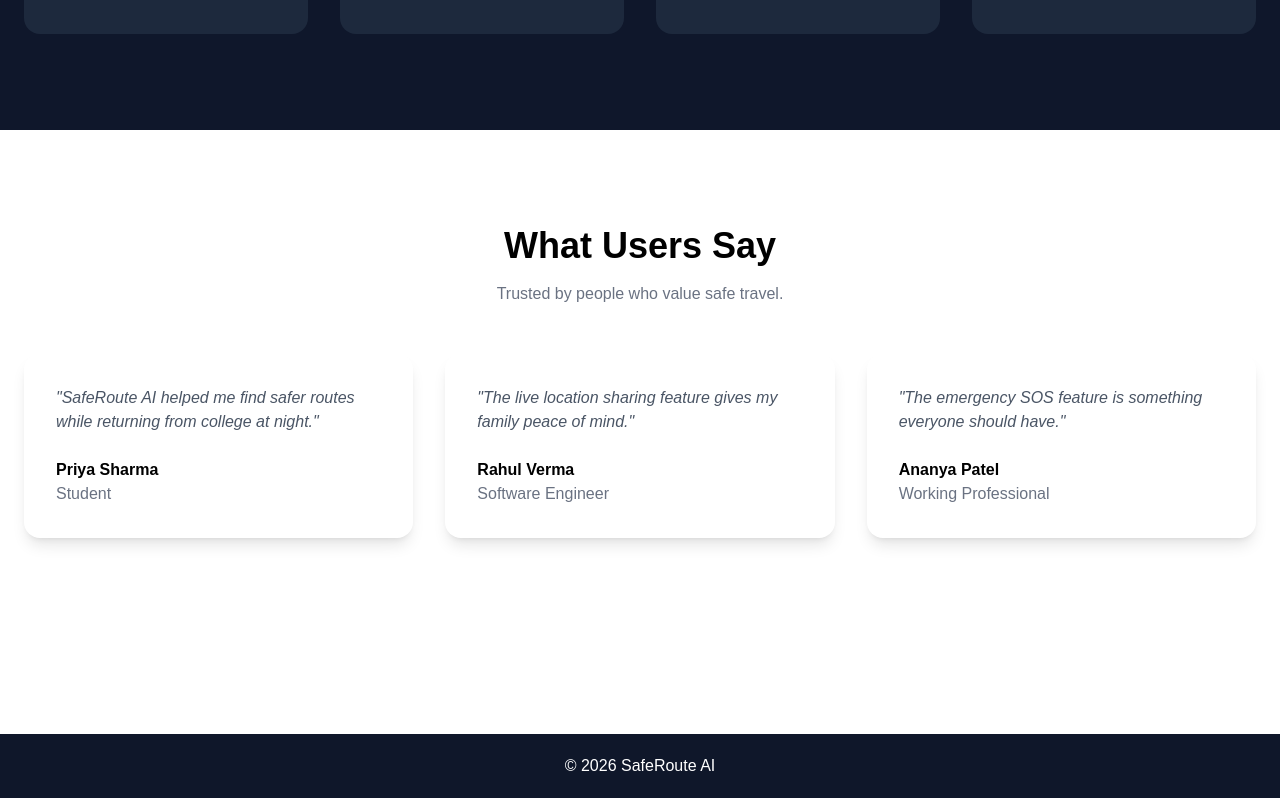
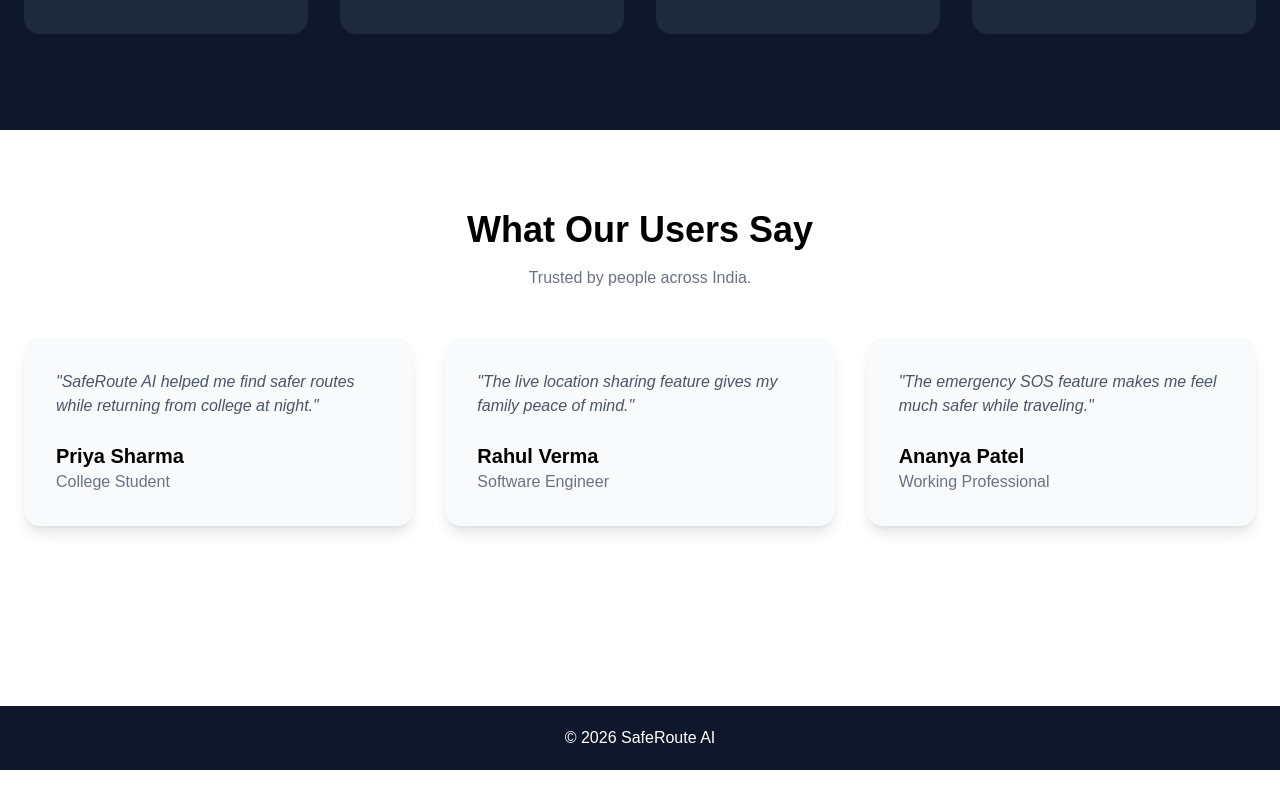
Before and after one commit to pradnyapagale7654/SafeRoute-AI-2.0, a React (Vite) app in the folder client/: page / in a window 1280 px wide. Shown: the part 1858-2656 px from the top of the page. After the commit the page ends 2628 px from the top, so only its background shows below. Built offline with nearby package versions, Linux system fonts and the light colour scheme.

Commit message:
Add testimonials section

```diff
--- a/client/src/components/Testimonials.jsx
+++ b/client/src/components/Testimonials.jsx
@@ -2,7 +2,7 @@ function Testimonials() {
   const testimonials = [
     {
       name: "Priya Sharma",
-      role: "Student",
+      role: "College Student",
       text: "SafeRoute AI helped me find safer routes while returning from college at night.",
     },
     {
@@ -13,37 +13,43 @@ function Testimonials() {
     {
       name: "Ananya Patel",
       role: "Working Professional",
-      text: "The emergency SOS feature is something everyone should have.",
+      text: "The emergency SOS feature makes me feel much safer while traveling.",
     },
   ];
 
   return (
-    <section className="py-24 bg-white">
+    <section className="py-20 bg-white">
       <div className="max-w-7xl mx-auto px-6">
+
         <h2 className="text-4xl font-bold text-center">
-          What Users Say
+          What Our Users Say
         </h2>
 
         <p className="text-center text-gray-500 mt-4 mb-12">
-          Trusted by people who value safe travel.
+          Trusted by people across India.
         </p>
 
         <div className="grid md:grid-cols-3 gap-8">
           {testimonials.map((user, index) => (
             <div
               key={index}
-              className="shadow-lg rounded-2xl p-8 hover:shadow-2xl transition"
+              className="bg-gray-50 rounded-2xl shadow-lg p-8 hover:shadow-2xl transition duration-300"
             >
               <p className="text-gray-600 italic">
                 "{user.text}"
               </p>
 
-              <h3 className="font-bold mt-6">{user.name}</h3>
+              <h3 className="text-xl font-bold mt-6">
+                {user.name}
+              </h3>
 
-              <p className="text-gray-500">{user.role}</p>
+              <p className="text-gray-500">
+                {user.role}
+              </p>
             </div>
           ))}
         </div>
+
       </div>
     </section>
   );
```
